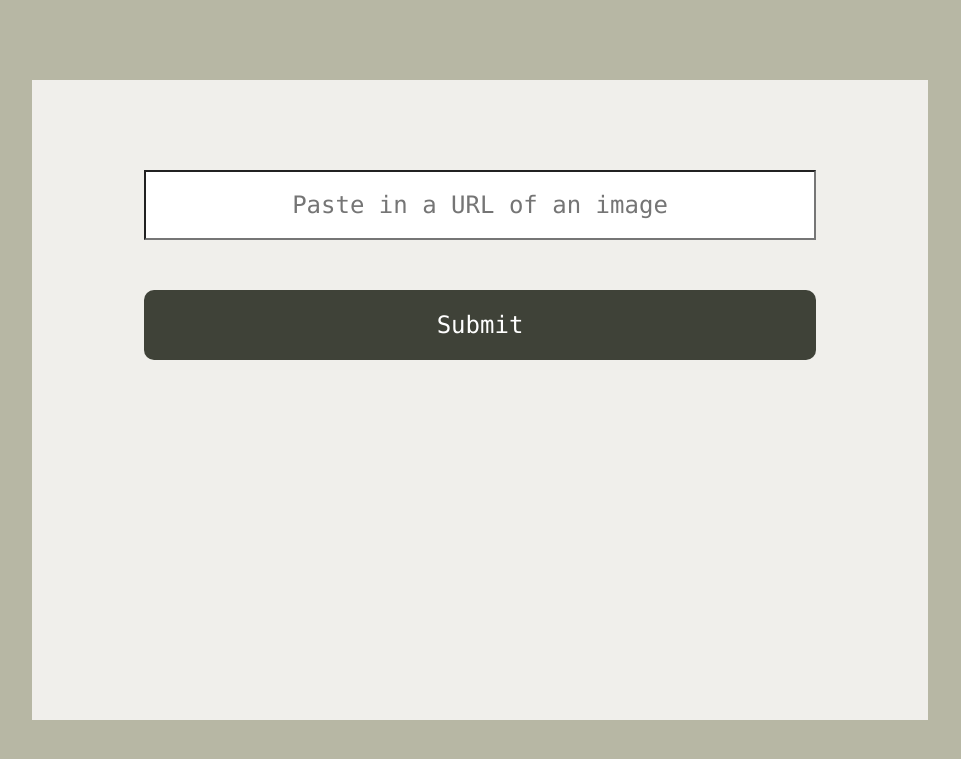
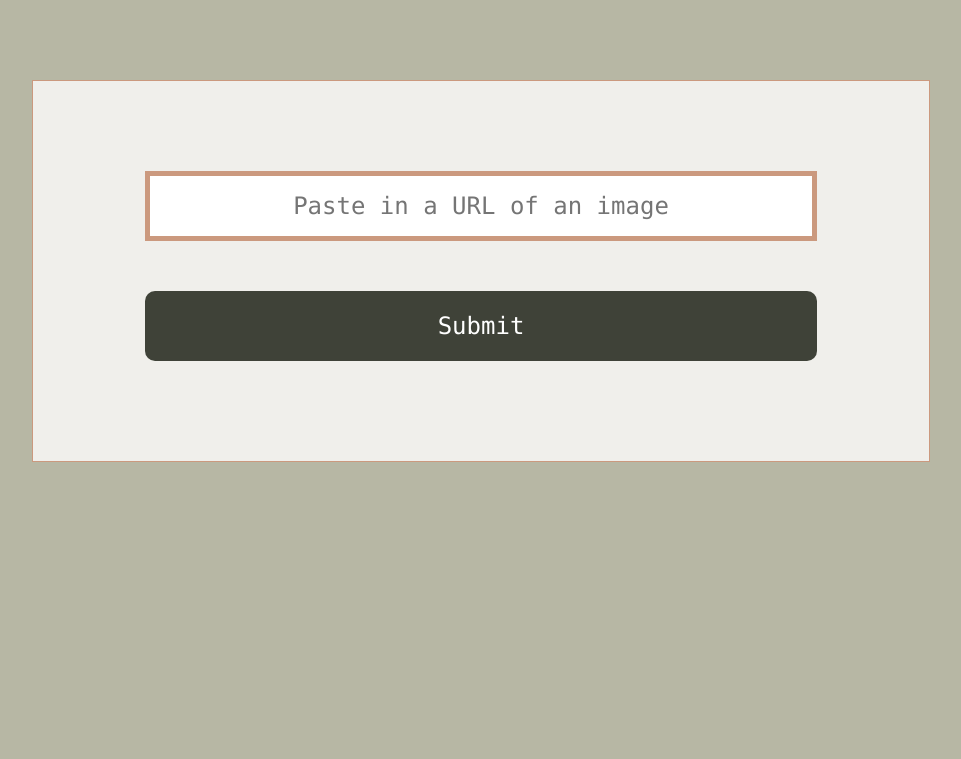
Before and after one commit to claireschang/food-carbon-footprint, a Flask app: page / in a window 1280 px wide. Shown: the top 759 px of the page, without its empty margins (160-1121 px from the left). Run offline with Flask 2, Linux system fonts and the light colour scheme.

Commit message:
show and style output on same page

```diff
--- a/app.py
+++ b/app.py
@@ -36,13 +36,14 @@ def findIngredients():
 
     foods = []
     for concept in response.outputs[0].data.concepts:
-        print('%12s: %.2f' % (concept.name, concept.value))
-        foods.append(concept.name)
+        # print('%12s: %.2f' % (concept.name, concept.value))
+        if concept.value > 0.70:
+            foods.append(concept.name)
 
-    print(foods)
-    if 'nut' in foods:
-        print("Allergy alert!")
-    return str(foods)
+    # print(foods)
+    # if 'nut' in foods:
+    #     print("Allergy alert!")
+    return render_template("index.html", foods=foods)
 
 if __name__=='__main__':
    app.run()
--- a/static/style.css
+++ b/static/style.css
@@ -1,14 +1,15 @@
 body {
     background-color: #B7B7A4;
 }
-#img-form {
+#container{
     position: absolute;
     top: 10%;
     left: 15%;
     width: 70%;
     background-color: #f0efeb;
-    height: 80%;
+    /* height: 80%; */
     margin: auto;
+    border: 1px #CB997E solid;
 }
 input[type=text] {
     display: block;
@@ -22,6 +23,7 @@ input[type=text] {
     height: 70px;
     font-size: 24px;
     font-family: "Lucida Console", "Courier New", monospace;
+    border: 5px #CB997E solid;
 }
 input[type=submit] {
     display: block;
@@ -40,3 +42,9 @@ input[type=submit] {
     font-size: 24px;
     font-family: "Lucida Console", "Courier New", monospace;
   }
+  #ingredients {
+      display: block;
+      font-size: 18px;
+      padding: 16px 32px;
+      font-family: "Lucida Console", "Courier New", monospace;
+  }
--- a/templates/index.html
+++ b/templates/index.html
@@ -4,11 +4,21 @@
         <link rel="stylesheet" href="{{ url_for('static', filename='style.css') }}">
     </head>
     <body>
-        <div id="img-form">
+        <div id="container">
             <form action="{{ url_for('findIngredients') }}" method="post">
                 <input type="text" name="query_url" placeholder="Paste in a URL of an image" id="image-upload">
                 <input type="submit" value="Submit" class="sub">
             </form>
+            <div id="ingredients">
+                {% if foods %}
+                    <h2>Ingredients: </h2>
+                {% endif %}
+                <ul>
+                    {% for item in foods %}
+                        <li>{{ item }}</li>
+                    {% endfor %}
+                </ul>
+            </div>
         </div>
     </body>
 </html>
```
